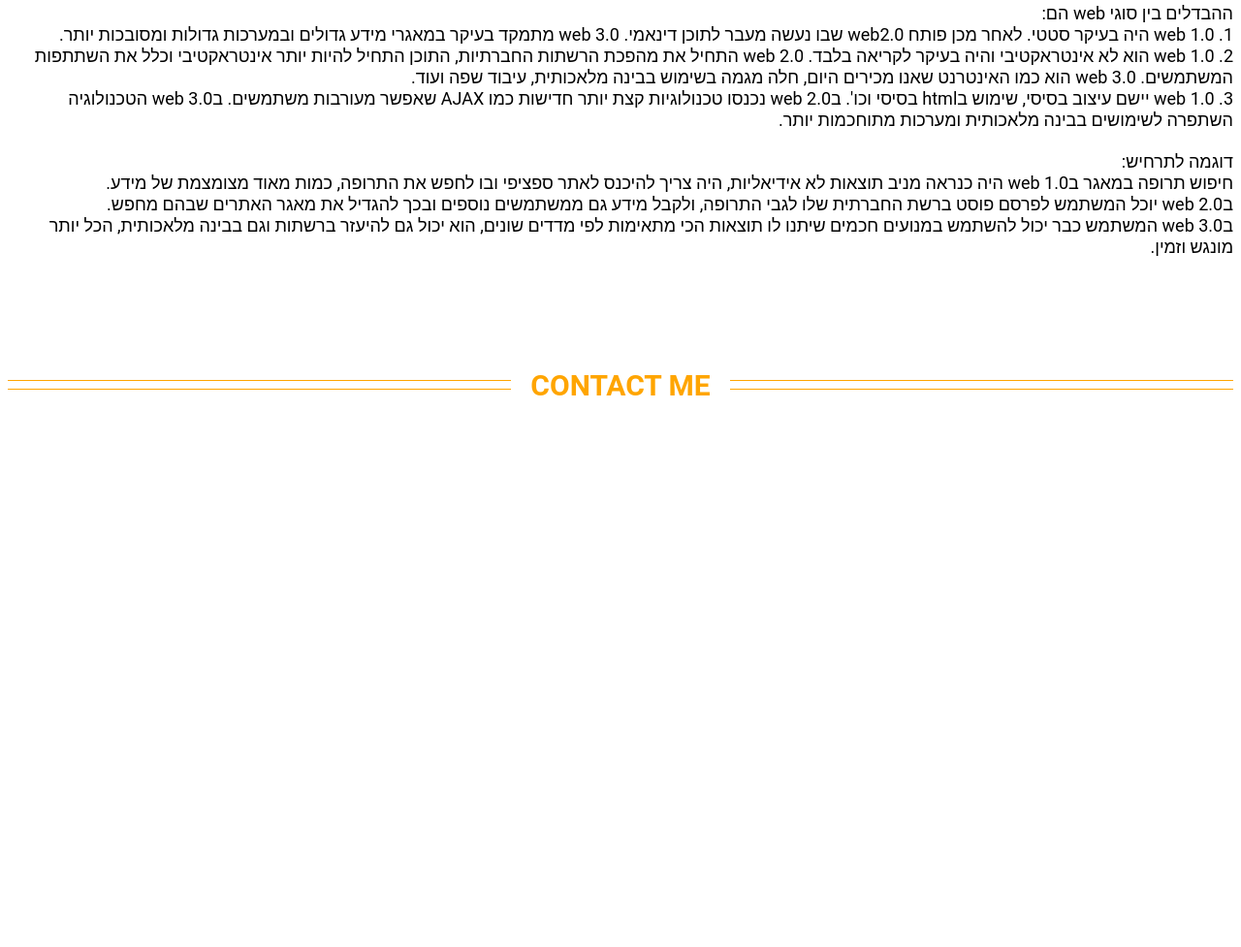
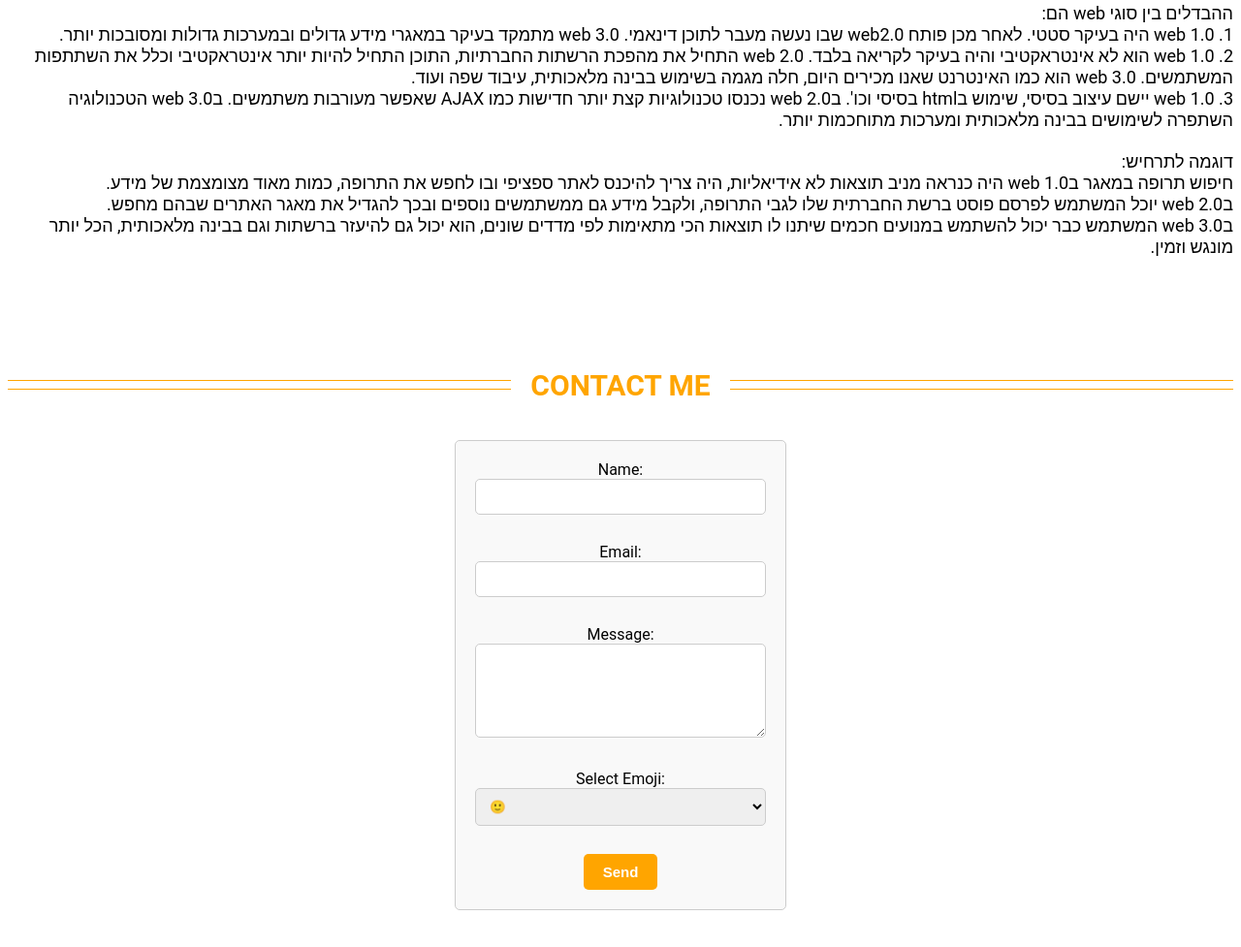
Before and after one commit to WED-2023/assignment1-209259993, a plain HTML site: page index.html in a window 1280 px wide. Shown: the part 2467-3444 px from the top of the page at 97% size. Before the commit the page ends 2967 px from the top, so only its background shows below. Drawn offline with Linux system fonts and the light colour scheme.

Commit message:
added contact me

```diff
--- a/index.html
+++ b/index.html
@@ -125,6 +125,30 @@
 <br/>
 <br/>
 <h1><b>Contact Me</b></h1>
+<div class="center-content">
+<form action="#" method="post">
+  <label for="name">Name:</label>
+  <input type="text" id="name" name="name" required>
+  <br><br>
+  <label for="email">Email:</label>
+  <input type="email" id="email" name="email" required>
+  <br><br>
+  <label for="message">Message:</label>
+  <textarea id="message" name="message" rows="5" required></textarea>
+  <br><br>
+  <label for="emoji">Select Emoji:</label>
+  <select id="emoji" name="emoji">
+    <option value="">&#x1F642;</option> <!-- smiling -->
+    <option value="">&#x1F914;</option> <!-- thinking -->
+    <option value="">&#x1F60D;</option> <!-- heart eyes -->
+    <option value="">&#x1F607;</option> <!-- halo -->
+    <option value="">&#x1F609;</option> <!-- Winking -->
+    <option value="">&#x1F60E;</option> <!-- smiling sunglasses -->
+  </select>
+<br><br>
+  <input type="submit" id="submit-button" value="Send">
+</form>
+</div>
 <br/>
 <br/>
 </section>
--- a/style.css
+++ b/style.css
@@ -111,7 +111,7 @@ body {
 	margin-right: 10px;
 }
 
-#like-button {
+#like-button, #submit-button {
     display: inline-block;
     padding: 10px 20px;
     font-size: 15px;
@@ -124,10 +124,31 @@ body {
     transition: background-color 0.3s ease;
 }
 
-#like-button:hover {
+#like-button:hover, #submit-button:hover {
     background-color: rgb(255, 186, 58);
 }
 
 .logo {
     border: 2px solid orange;
   }
+
+  form {
+    max-width: 300px;
+    margin: 0 auto;
+    padding: 20px;
+    border: 1px solid #ccc;
+    border-radius: 5px;
+    background-color: #f9f9f9;
+  }
+
+  input[type="text"],
+  input[type="email"],
+  textarea,
+  select {
+    width: 100%;
+    padding: 10px;
+    margin-bottom: 10px;
+    border: 1px solid #ccc;
+    border-radius: 5px;
+    box-sizing: border-box;
+  }
```
